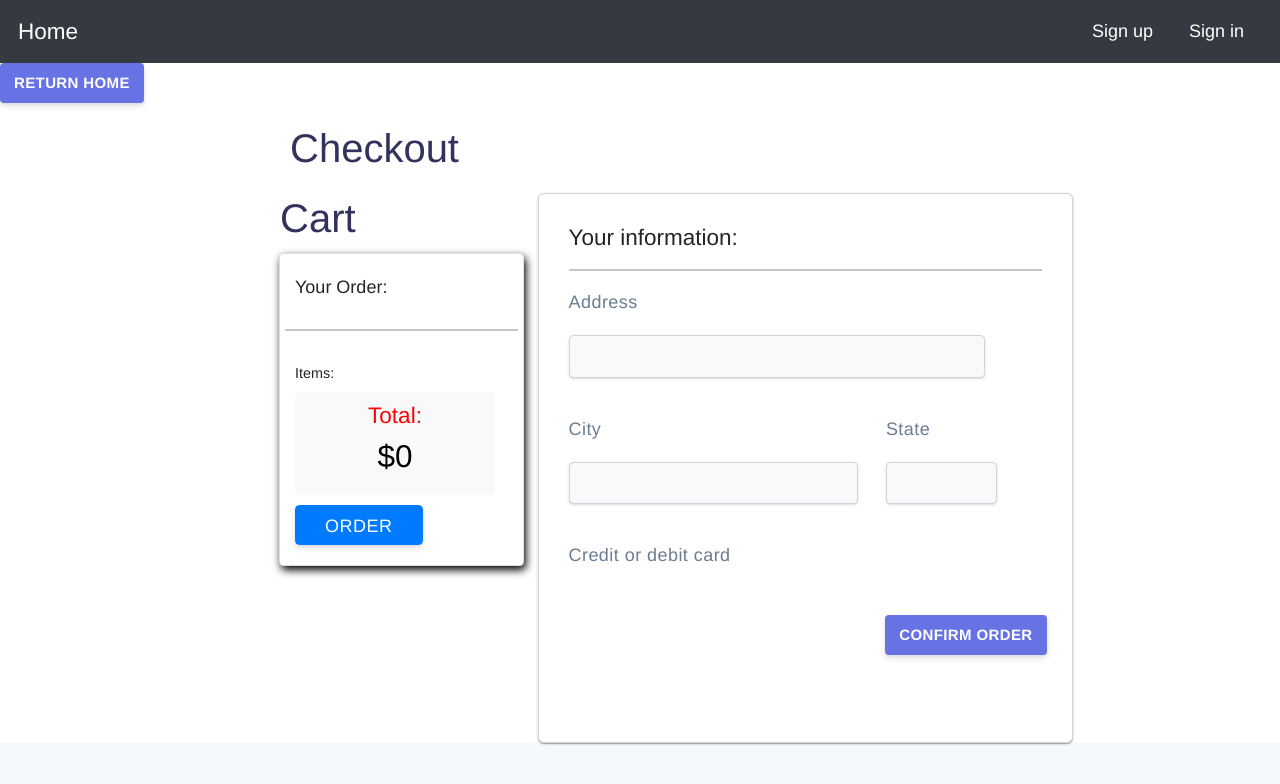
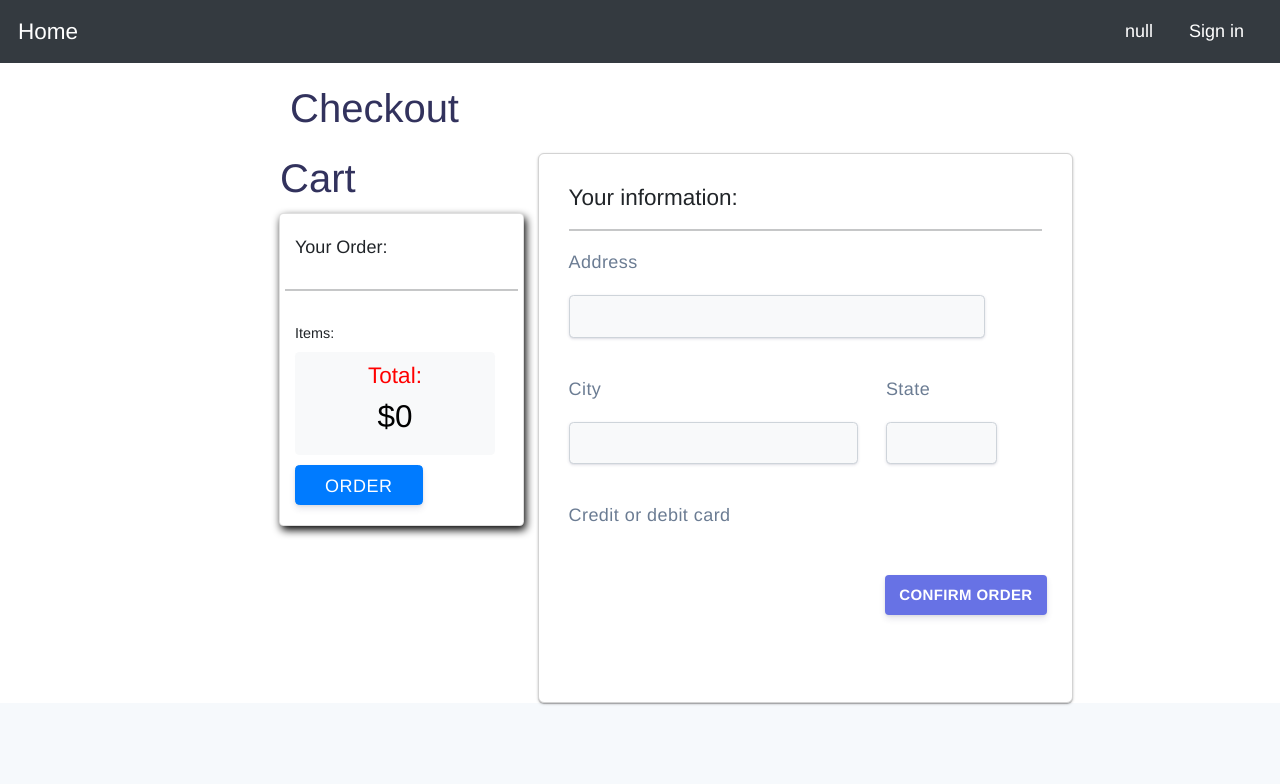
Before and after one commit to JBenAnderson/capstone-engine, a Next.js app in the folder restaurant-app/: page /checkout in a window 1280 px wide. Shown: the top 784 px of the page. Built offline with nearby package versions, Linux system fonts and the light colour scheme.

Commit message:
added stripe support, changes to code in checkout and checkoutForm.js

```diff
--- a/restaurant-app/components/checkoutForm.js
+++ b/restaurant-app/components/checkoutForm.js
@@ -4,7 +4,7 @@ import fetch from "isomorphic-fetch";
 import { CardElement, useStripe, useElements } from "@stripe/react-stripe-js";
 import CardSection from "./cardSection";
 import AppContext from "./context";
-import Cookies from "js-cookie";
+import Cookies from "../node_modules/js-cookie/dist/js.cookie";
 
 function CheckoutForm() {
   const [data, setData] = useState({
--- a/restaurant-app/components/layout.js
+++ b/restaurant-app/components/layout.js
@@ -10,7 +10,6 @@ const Layout = (props) => {
   return (
     <div className="mainBackground">
       <Head>
-        <title>{title}</title>
         <meta charSet="utf-8" />
         <meta name="viewport" content="initial-scale=1.0, width=device-width" />
         <link
@@ -63,7 +62,7 @@ const Layout = (props) => {
               <h5>{user.username}</h5>
             ) : (
               <Link href="/register">
-                <a className="nav-link"> Sign up</a>
+                <a className="nav-link">{JSON.stringify(user)}</a>
               </Link>
             )}
           </NavItem>
@@ -88,7 +87,7 @@ const Layout = (props) => {
           </NavItem>
         </Nav>
       </header>
-      <button className="returnButton">Return Home</button>
+
       <Container>{props.children}</Container>
     </div>
   );
--- a/restaurant-app/package.json
+++ b/restaurant-app/package.json
@@ -10,6 +10,8 @@
   },
   "dependencies": {
     "@apollo/client": "^3.4.10",
+    "@stripe/react-stripe-js": "^1.4.1",
+    "@stripe/stripe-js": "^1.17.1",
     "axios": "^0.21.1",
     "bootstrap": "^5.1.0",
     "graphql": "^15.5.2",
--- a/restaurant-app/pages/checkout.js
+++ b/restaurant-app/pages/checkout.js
@@ -16,7 +16,7 @@ function Checkout() {
 
   // load stripe to inject into elements components
   const stripePromise = loadStripe(
-    "pk_test_51HaLhVGgpfLkdZwmHVQcCOdUzwLWqV7umg9EbicemJqLOcLBPDrPtszruyxf4UzqH0lKwaNj5se3tHldNx92nPjI00Zoi8VgBN"
+    "pk_test_51JVMTBBNeZDmB1wzEBdO2BMfm0RLhOdPrvPBLdI8cX0RC75QkcAf6E0aeqQdaBwDUkFIIFnIkTFPMhKXgldH3ilU006tHJIavY"
   );
 
   return (
```
Also changed, not shown: 2 other files (tests, documents, lock files or other folders).
